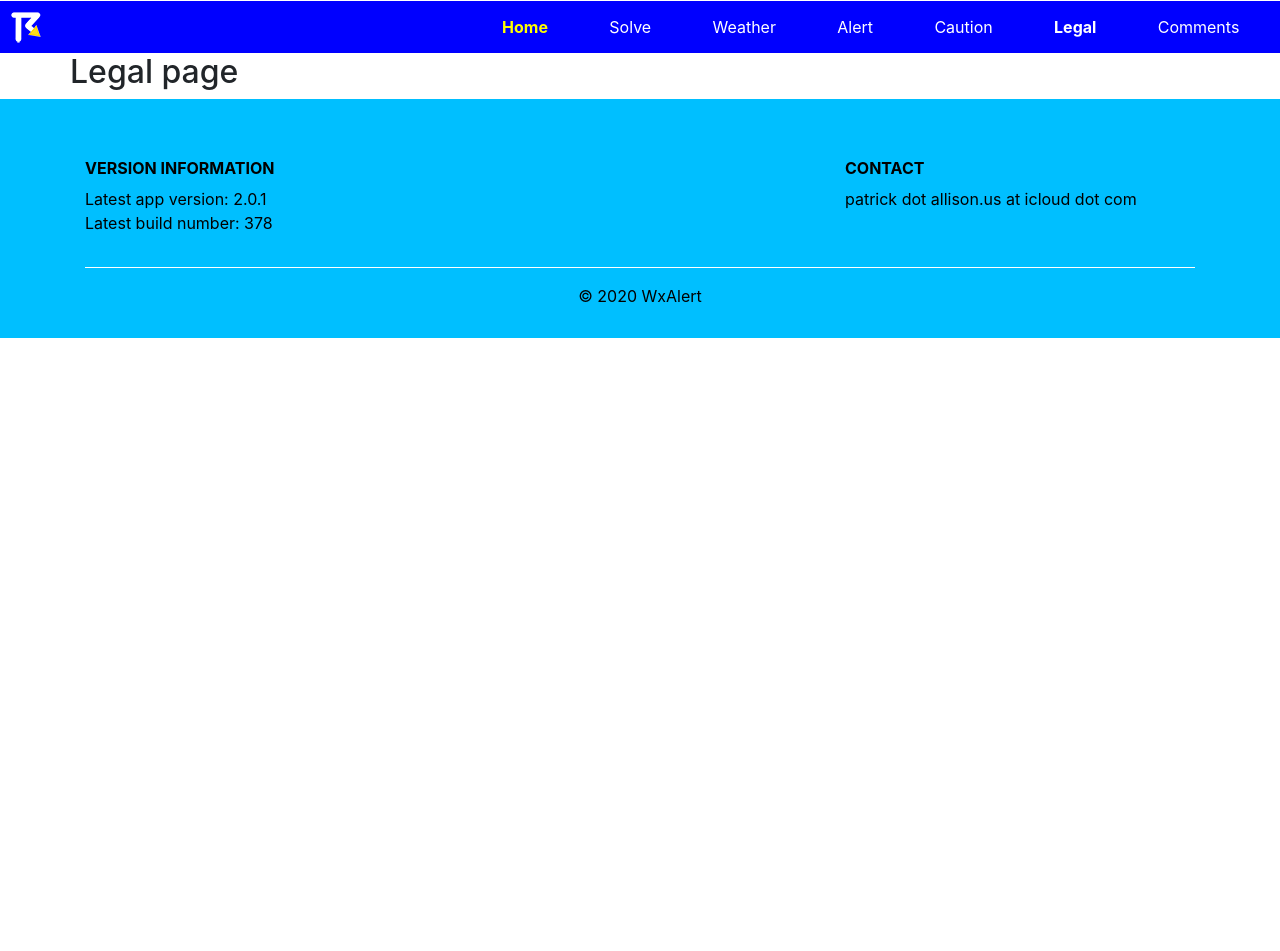
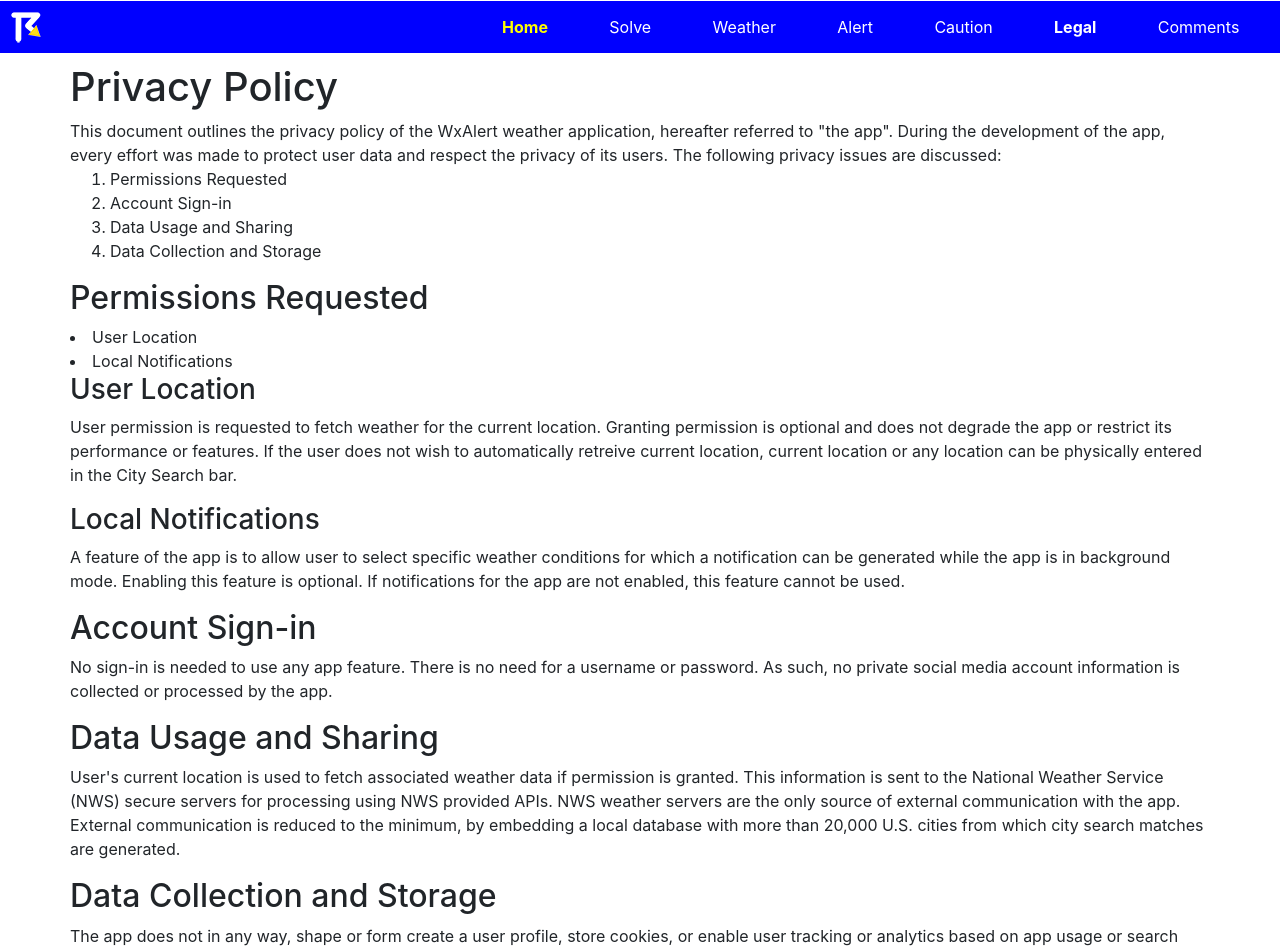
Before and after one commit to jaminyah/WxAlertWebCS, a React (Create React App) app in the folder client/: page /legal in a window 1280 px wide. Shown: the top 951 px of the page. Before the commit the page ends 800 px from the top, so only its background shows below. Built offline with nearby package versions, Linux system fonts and the light colour scheme.

Commit message:
Add content to Legal page.

```diff
--- a/client/src/Components/Legal/Legal.js
+++ b/client/src/Components/Legal/Legal.js
@@ -5,7 +5,53 @@ import Footer from '../Footer/Footer';
 function Legal() {
     return (
         <div>
-            <h2 className={styles.container}>Legal page</h2>
+            <div  className={styles.container}>
+                <h1 >Privacy Policy</h1>
+                <p>This document outlines the privacy policy of the WxAlert weather application, hereafter referred to
+                     "the app". During the development of the app, every effort was made to protect user data and respect
+                     the privacy of its users.
+                    The following privacy issues are discussed:
+                    <ol>
+                        <li>Permissions Requested</li>
+                        <li>Account Sign-in</li>
+                        <li>Data Usage and Sharing</li>
+                        <li>Data Collection and Storage</li>
+                    </ol>
+                </p>
+                <h2>Permissions Requested</h2>
+                    <li>User Location</li>
+                    <li>Local Notifications</li>
+                    <h3>User Location</h3>
+                <p>User permission is requested to fetch weather for the current location. Granting permission
+                    is optional and does not degrade the app or restrict its performance or features. If the user does
+                    not wish to automatically retreive current location, current location or any location can be physically
+                    entered in the City Search bar.
+                </p>
+                <h3>Local Notifications</h3>
+                <p>A feature of the app is to allow user to select specific weather conditions for which a notification
+                    can be generated while the app is in background mode. Enabling this feature is optional.
+                    If notifications for the app are not enabled, this feature cannot be used.
+                </p>
+                <h2>Account Sign-in</h2>
+                <p>No sign-in is needed to use any app feature. There is no need for a username or password.
+                    As such, no private social media account information is collected or processed by the app.
+                </p>
+                <h2>Data Usage and Sharing</h2>
+                <p>User's current location is used to fetch associated weather data if permission is granted.
+                    This information is sent to the National Weather Service (NWS) secure servers for processing using
+                    NWS provided APIs. NWS weather servers are the only source of external communication with the app.
+                    External communication is reduced to the minimum, by embedding a local database with more than
+                    20,000 U.S. cities from which city search matches are generated.
+                </p>
+                <h2>Data Collection and Storage</h2>
+                <p>The app does not in any way, shape or form create a user profile, store cookies, or enable user tracking or
+                    analytics based on app usage or search queries. It does not access Contact lists, Photo albums, device
+                    phone number or any other metric.
+                </p>
+
+                <h2>Contact</h2>
+                <p>Feel free to contact the developer at patrick dot allison.us at icloud dot com regarding privacy concerns.</p>
+            </div>
             <Footer />
         </div>
     );
```
